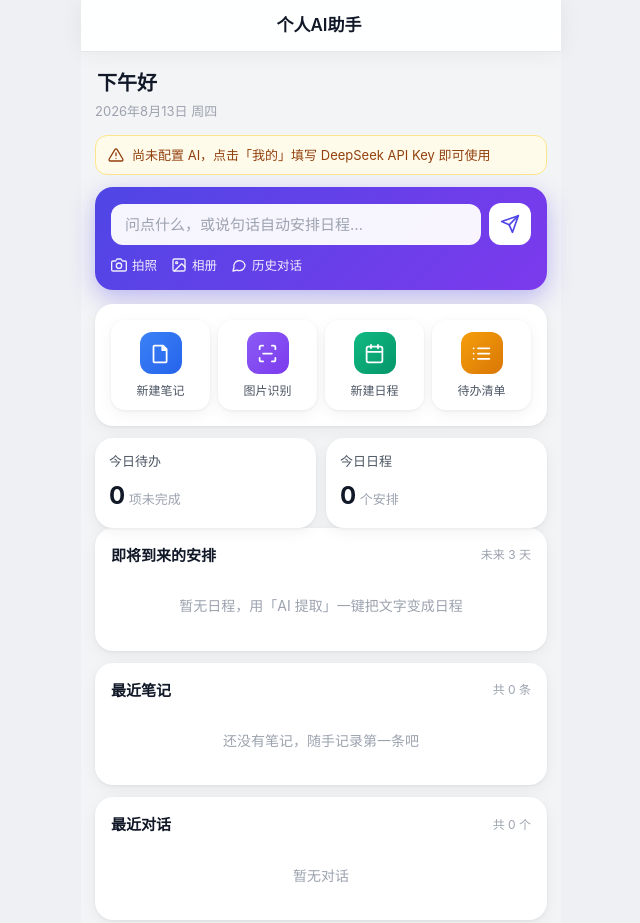
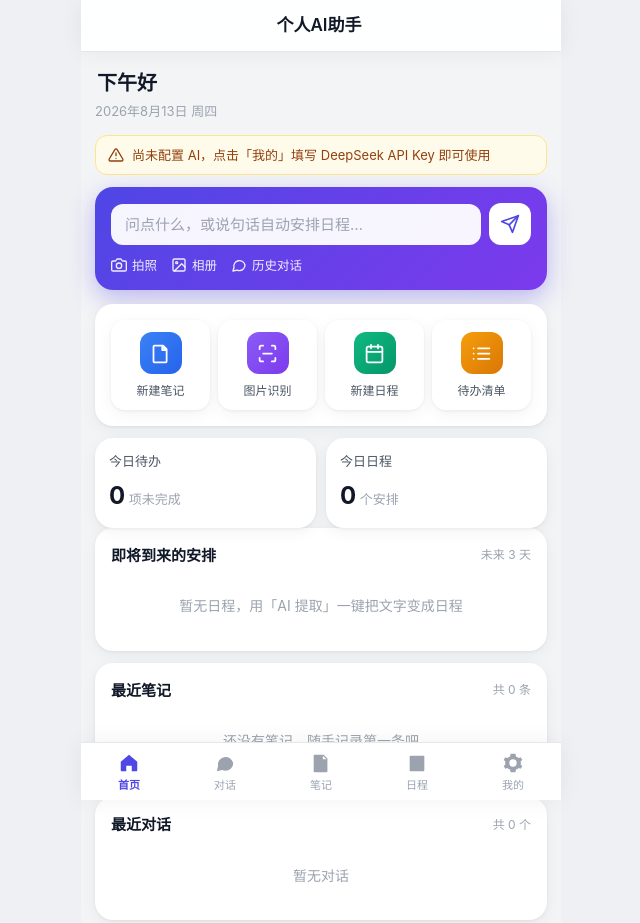
Before and after one commit to piaoyun05/ai-assistant, a website: page index.html in a window 1280 px wide. Shown: the whole page, without its empty margins (319-959 px from the left). Drawn offline with Linux system fonts and the light colour scheme.

Commit message:
ui: 恢复底部导航栏（首页/对话/笔记/日程/我的）
- index.html 恢复 bottom-nav 五个导航项
- app.js 恢复导航点击跳转与当前 tab 高亮
- CSS 恢复 --nav-h、.bottom-nav/.nav-item 样式，输入栏/AI 操作栏/FAB 恢复贴底定位
- 主页面移除冗余返回按钮（底部导航已可直达），子页面（会话/编辑器）保留
- browser-test 恢复导航断言（31 项全部通过）

```diff
--- a/css/app.css
+++ b/css/app.css
@@ -20,6 +20,7 @@
   --shadow: 0 1px 3px rgba(0,0,0,.06), 0 4px 16px rgba(0,0,0,.05);
   --shadow-lg: 0 8px 30px rgba(0,0,0,.12);
   --header-h: 52px;
+  --nav-h: 58px;
   --safe-top: env(safe-area-inset-top, 0px);
   --safe-bottom: env(safe-area-inset-bottom, 0px);
   --chat-user-bg: var(--primary);
@@ -78,9 +79,23 @@ svg { width: 22px; height: 22px; display: block; }
 
 .view-root {
   padding: calc(var(--header-h) + var(--safe-top) + 10px) 14px
-    calc(var(--safe-bottom) + 24px);
+    calc(var(--nav-h) + var(--safe-bottom) + 24px);
   min-height: 100vh;
 }
+
+.bottom-nav {
+  position: fixed; bottom: 0; left: 50%; transform: translateX(-50%);
+  width: 100%; max-width: 480px; height: calc(var(--nav-h) + var(--safe-bottom));
+  padding-bottom: var(--safe-bottom);
+  display: flex; background: rgba(255,255,255,.96); backdrop-filter: blur(10px);
+  border-top: 1px solid var(--border); z-index: 50;
+}
+.nav-item {
+  flex: 1; display: flex; flex-direction: column; align-items: center; justify-content: center;
+  gap: 2px; color: var(--text-3); font-size: 11px;
+}
+.nav-item svg { width: 22px; height: 22px; }
+.nav-item.active { color: var(--primary); font-weight: 600; }
 
 /* ---------- 通用组件 ---------- */
 .card {
@@ -307,7 +322,7 @@ svg { width: 22px; height: 22px; display: block; }
 
 /* 对话输入栏（固定底部） */
 .chat-input-bar {
-  position: fixed; bottom: 0; left: 50%; transform: translateX(-50%);
+  position: fixed; bottom: calc(var(--nav-h) + var(--safe-bottom)); left: 50%; transform: translateX(-50%);
   width: 100%; max-width: 480px; padding: 8px 12px calc(8px + var(--safe-bottom));
   background: rgba(255,255,255,.95); backdrop-filter: blur(10px);
   border-top: 1px solid var(--border); z-index: 40;
@@ -380,7 +395,7 @@ svg { width: 22px; height: 22px; display: block; }
 }
 
 .ai-action-bar {
-  position: fixed; bottom: 0; left: 50%; transform: translateX(-50%);
+  position: fixed; bottom: calc(var(--nav-h) + var(--safe-bottom)); left: 50%; transform: translateX(-50%);
   width: 100%; max-width: 480px; padding: 8px 10px calc(8px + var(--safe-bottom));
   background: rgba(255,255,255,.96); backdrop-filter: blur(10px);
   border-top: 1px solid var(--border); z-index: 40;
@@ -529,5 +544,5 @@ svg { width: 22px; height: 22px; display: block; }
 /* 桌面端居中美化 */
 @media (min-width: 520px) {
   body { background: #eef0f4; }
-  .app-header, .chat-input-bar, .ai-action-bar { box-shadow: 0 0 24px rgba(0,0,0,.06); }
+  .app-header, .bottom-nav, .chat-input-bar, .ai-action-bar { box-shadow: 0 0 24px rgba(0,0,0,.06); }
 }
--- a/index.html
+++ b/index.html
@@ -22,6 +22,30 @@
 
   <!-- 视图区 -->
   <main id="view-root" class="view-root"></main>
+
+  <!-- 底部导航 -->
+  <nav id="bottom-nav" class="bottom-nav">
+    <button class="nav-item" data-route="/">
+      <svg viewBox="0 0 24 24"><path d="M3 10.5L12 3l9 7.5V20a1 1 0 0 1-1 1h-5v-6h-6v6H4a1 1 0 0 1-1-1v-9.5z" fill="currentColor"/></svg>
+      <span>首页</span>
+    </button>
+    <button class="nav-item" data-route="/chat">
+      <svg viewBox="0 0 24 24"><path d="M21 12a8.5 8.5 0 0 1-8.5 8.5c-1.3 0-2.5-.3-3.6-.8L3 21l1.4-5.2A8.5 8.5 0 1 1 21 12z" fill="currentColor"/></svg>
+      <span>对话</span>
+    </button>
+    <button class="nav-item" data-route="/notes">
+      <svg viewBox="0 0 24 24"><path d="M5 3h10l4 4v14a1 1 0 0 1-1 1H5a1 1 0 0 1-1-1V4a1 1 0 0 1 1-1zm9 1v4h4l-4-4zm-6 8h8v2H8v-2zm0 4h8v2H8v-2z" fill="currentColor"/></svg>
+      <span>笔记</span>
+    </button>
+    <button class="nav-item" data-route="/schedule">
+      <svg viewBox="0 0 24 24"><path d="M7 3v2m10-2v2M4 8h16M5 4h14a1 1 0 0 1 1 1v15a1 1 0 0 1-1 1H5a1 1 0 0 1-1-1V5a1 1 0 0 1 1-1zm2 8h3v3H7v-3zm5 0h5v3h-5v-3z" fill="currentColor"/></svg>
+      <span>日程</span>
+    </button>
+    <button class="nav-item" data-route="/settings">
+      <svg viewBox="0 0 24 24"><path d="M12 8a4 4 0 1 1 0 8 4 4 0 0 1 0-8zm8.5 4c0-.6 0-1.2-.1-1.8l1.8-1.4-1.8-3.1-2.1.9a7.6 7.6 0 0 0-3.1-1.8L14.7 2h-5.4l-.5 2.8a7.6 7.6 0 0 0-3.1 1.8l-2.1-.9-1.8 3.1 1.8 1.4c-.1.6-.1 1.2-.1 1.8s0 1.2.1 1.8l-1.8 1.4 1.8 3.1 2.1-.9a7.6 7.6 0 0 0 3.1 1.8l.5 2.8h5.4l.5-2.8a7.6 7.6 0 0 0 3.1-1.8l2.1.9 1.8-3.1-1.8-1.4c.1-.6.1-1.2.1-1.8z" fill="currentColor"/></svg>
+      <span>我的</span>
+    </button>
+  </nav>
 
   <!-- 全局 Toast -->
   <div id="toast" class="toast" hidden></div>
--- a/js/app.js
+++ b/js/app.js
@@ -256,7 +256,17 @@ const ViewManager = {
     root.classList.add('view-enter');
     if (view.bind) view.bind(root, rest);
 
+    // 导航高亮
+    document.querySelectorAll('.nav-item').forEach(b => {
+      const tab = b.dataset.route.slice(1); // '' for home
+      const active = tab === '' ? (this._tabOf(view.name) === 'home') : (this._tabOf(view.name) === tab);
+      b.classList.toggle('active', active);
+    });
     window.scrollTo(0, 0);
+  },
+  _tabOf(name) {
+    const map = { home: 'home', chat: 'chat', notes: 'notes', note: 'notes', ocr: 'notes', schedule: 'schedule', todos: 'schedule', settings: 'settings' };
+    return map[name] || 'home';
   }
 };
 
@@ -317,6 +327,10 @@ window.addEventListener('hashchange', () => Router.dispatch());
 
 function boot() {
   Store.load();
+  // 底部导航
+  document.querySelectorAll('.nav-item').forEach(btn => {
+    btn.addEventListener('click', () => Router.navigate(btn.dataset.route));
+  });
   Router.dispatch();
 }
 if (document.readyState === 'loading') window.addEventListener('DOMContentLoaded', boot);
--- a/js/views/chat.js
+++ b/js/views/chat.js
@@ -11,7 +11,7 @@ const ChatView = {
       return { title: chat ? chat.title : '对话', back: true, actions: `<button class="header-btn" data-action="menu" aria-label="菜单">${icon('more')}</button>` };
     }
     return {
-      title: 'AI 对话', back: true,
+      title: 'AI 对话', back: false,
       actions: `<button class="header-btn" data-action="new" aria-label="新建对话">${icon('plus')}</button>`
     };
   },
--- a/js/views/notes.js
+++ b/js/views/notes.js
@@ -13,7 +13,7 @@ const NotesView = {
       };
     }
     return {
-      title: '笔记', back: true,
+      title: '笔记', back: false,
       actions: `<button class="header-btn" data-action="multi" aria-label="批量操作">${icon('check')}</button>
                 <button class="header-btn" data-action="new" aria-label="新建笔记">${icon('plus')}</button>`
     };
@@ -45,7 +45,7 @@ const NotesView = {
 
       ${shown.length ? shown.map(n => this._noteCard(n)).join('') : `<div class="empty">${icon('note')}<p>暂无笔记，点右下角「+」新建</p></div>`}
 
-      <button class="btn btn-primary" id="note-fab" style="position:fixed;right:18px;bottom:calc(var(--safe-bottom) + 16px);border-radius:50%;width:54px;height:54px;padding:0;box-shadow:0 8px 20px rgba(79,70,229,.4)">${icon('plus')}</button>
+      <button class="btn btn-primary" id="note-fab" style="position:fixed;right:18px;bottom:calc(var(--nav-h) + var(--safe-bottom) + 16px);border-radius:50%;width:54px;height:54px;padding:0;box-shadow:0 8px 20px rgba(79,70,229,.4)">${icon('plus')}</button>
     `;
   },
 
--- a/js/views/schedule.js
+++ b/js/views/schedule.js
@@ -7,7 +7,7 @@ const ScheduleView = {
 
   header() {
     return {
-      title: '日程 & 待办', back: true,
+      title: '日程 & 待办', back: false,
       actions: `<button class="header-btn" data-action="ai-extract" aria-label="AI 提取">${icon('sparkles')}</button>`
     };
   },
--- a/js/views/settings.js
+++ b/js/views/settings.js
@@ -4,10 +4,6 @@
 const SettingsView = {
   name: 'settings',
   title: '我的',
-
-  header() {
-    return { title: '我的', back: true, actions: '' };
-  },
 
   render() {
     const s = Store.settings();
```
Also changed, not shown: test/browser-test.js (+14 -8 lines).
